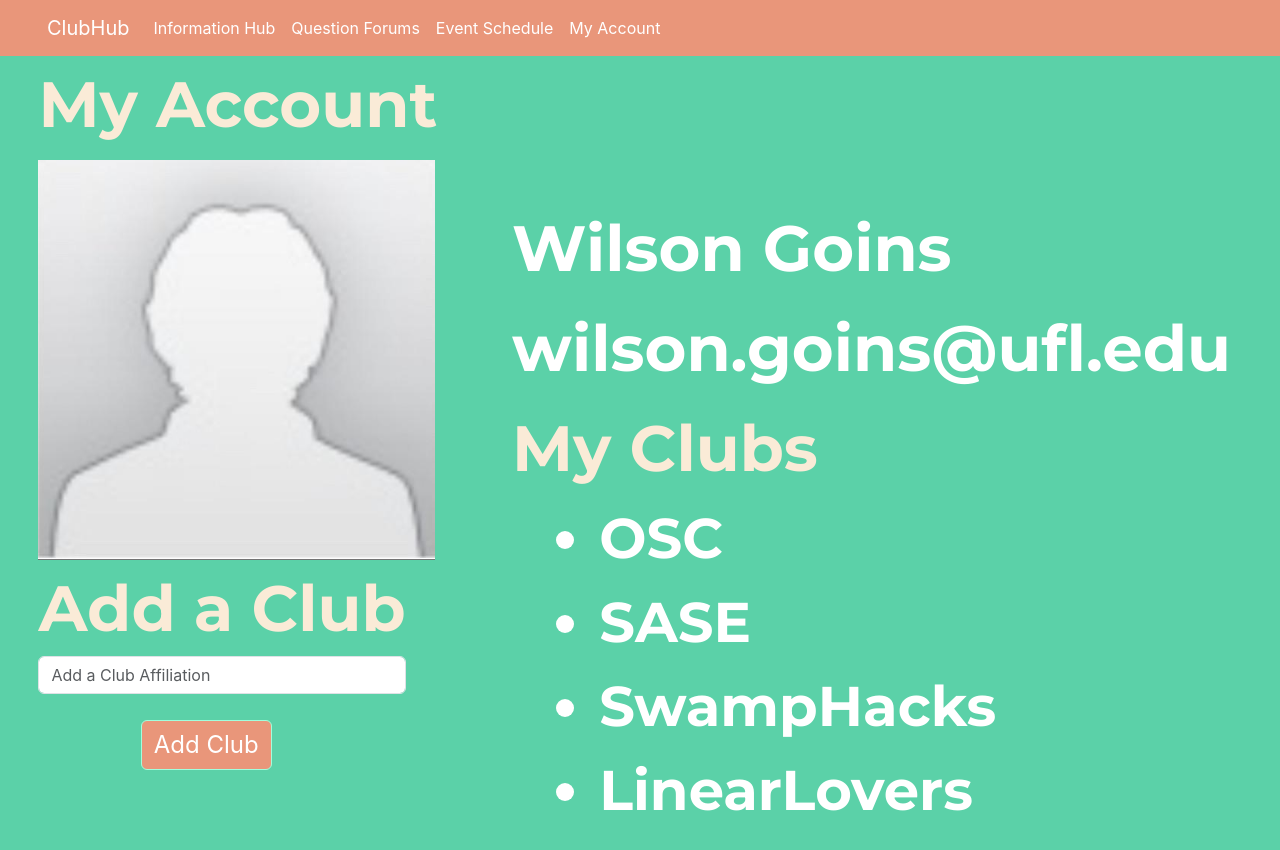
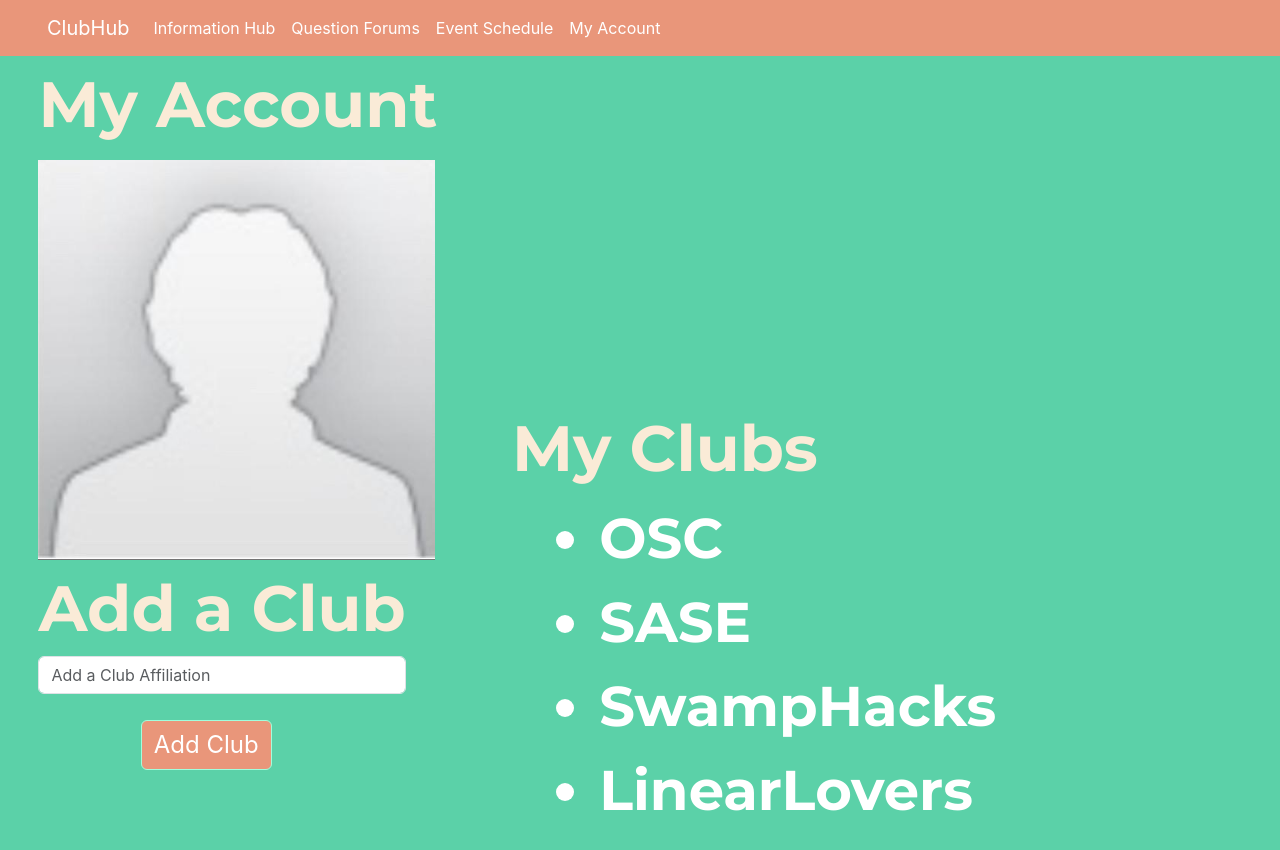
Before and after one commit to WilsonGoins/ClubHub, a React (Create React App) app in the folder React/clubhub/: page /myaccount in a window 1280 px wide. Shown: the top 850 px of the page. Built offline with nearby package versions, Linux system fonts and the light colour scheme; no server answers.

Commit message:
kinda bum
for wilson <3

```diff
--- a/React/clubhub/src/App/App.js
+++ b/React/clubhub/src/App/App.js
@@ -31,7 +31,8 @@ function App() {
                 <Route path="/createpost" exact element={<CreatePost />} />
                 <Route path="/myaccount" exact element={<MyAccount />} />
                 <Route path="/newclubinfo" exact element={<NewClubInfo />} />
-                <Route path="/clubfinder" exact element={<ClubFinder />} />
+                <Route path="/clubfinder/:clubName" exact element={<ClubFinder />} />
+
 
             </Routes>
         </BrowserRouter>
--- a/React/clubhub/src/MyAccount/MyAccount.js
+++ b/React/clubhub/src/MyAccount/MyAccount.js
@@ -3,14 +3,25 @@ import { useNavigate } from "react-router-dom"
 import Navbar from "../Navbar/Navbar"
 import "./MyAccount.css"
 import UserImage from "./UserImage.jpg"
+import { getAuth, onAuthStateChanged } from "firebase/auth";
 
 const MyAccount = () => {
     const navigate = useNavigate();
     const [searchHovered, setSearchHovered] = useState(false);
     const [clubToAdd, setClubToAdd] = useState("");
-    const name = "Wilson Goins";
-    const email = "wilson.goins@ufl.edu";
     const clubList = ["OSC", "SASE", "SwampHacks", "LinearLovers"];     // TODO: get club list from database
+    const [name, setName] = useState("");
+    const [email, setEmail] = useState("");
+
+    const auth = getAuth();
+    onAuthStateChanged(auth, (user) => {
+        if (user) {
+            setName(user.displayName);
+            setEmail(user.email);
+        } else {
+            console.log("buggg");
+        }
+    });
 
     const searchButtonStyle = {
         backgroundColor: searchHovered ? '#A0FFDD' : '#E9967A',
```
